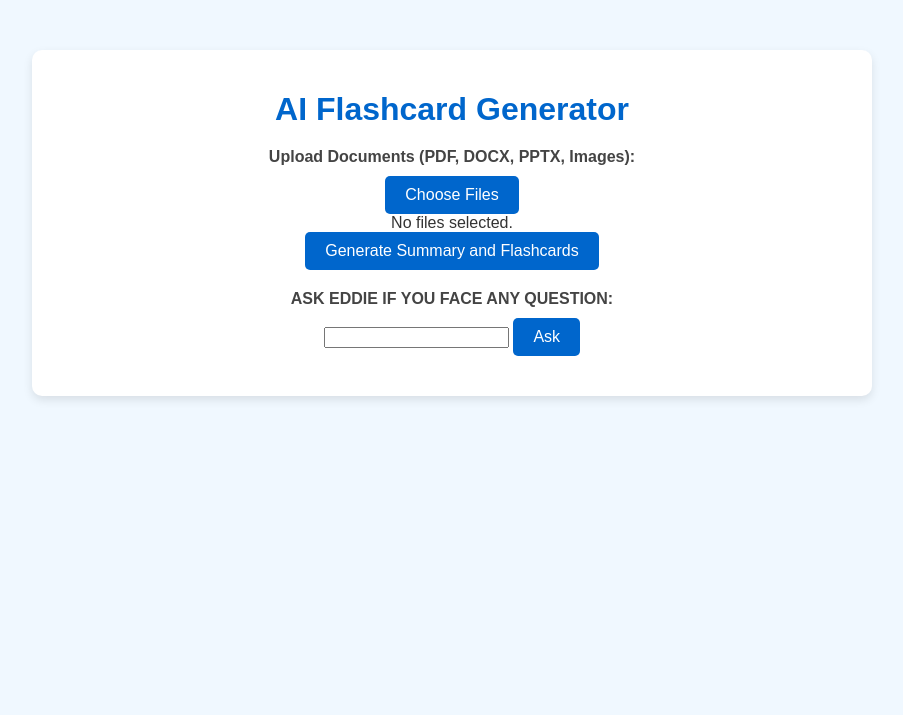
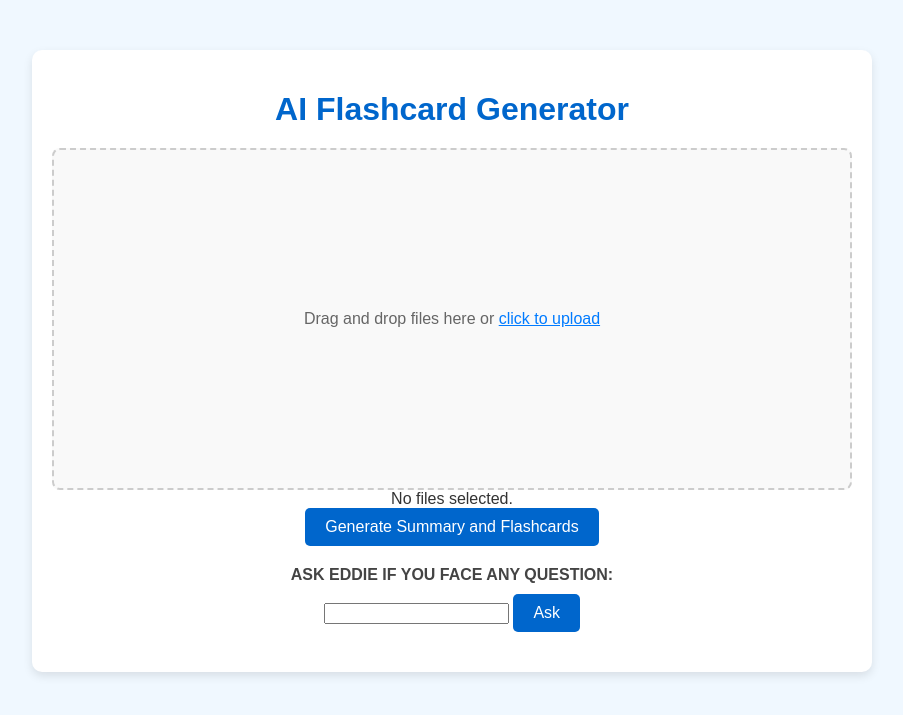
Before and after one commit to EddieSHK/YELK, a Flask app: template templates/index2.html in a window 1280 px wide. Shown: the top 715 px of the page, without its empty margins (188-1091 px from the left). Run offline with Flask 3, Linux system fonts and the light colour scheme; the template is opened without the code that fills it, so the values that code supplies are empty.

Commit message:
ADD Drag and drop box at index2.html

```diff
--- a/templates/index2.html
+++ b/templates/index2.html
@@ -5,27 +5,181 @@
     <meta name="viewport" content="width=device-width, initial-scale=1.0">
     <link rel="stylesheet" href="/static/style.css">
     <title>AI Flashcard Generator</title>
+    <style>
+        body {
+    font-family: 'Arial', sans-serif;
+    margin: 0;
+    padding: 0;
+    background-color: #f0f8ff; /* Light blue background */
+    color: #333; /* Darker text for contrast */
+}
+
+.container {
+    max-width: 800px;
+    margin: 50px auto;
+    padding: 20px;
+    background-color: #ffffff; /* White background for the main content */
+    border-radius: 10px;
+    box-shadow: 0 4px 10px rgba(0, 0, 0, 0.1); /* Subtle shadow */
+    text-align: center;
+}
+
+h1, h2 {
+    color: #0066cc; /* Bright blue headers */
+    margin-bottom: 20px;
+}
+
+label {
+    font-weight: bold;
+    margin-bottom: 10px;
+    display: block;
+    color: #444;
+}
+
+/* Form styles */
+form {
+    margin-bottom: 20px;
+}
+
+input[type="file"] {
+    display: block;
+    margin: 10px auto;
+    padding: 5px;
+    border: 1px solid #ccc;
+    border-radius: 5px;
+    font-size: 16px;
+}
+
+button {
+    background-color: #0066cc; /* Bright blue button */
+    color: white;
+    padding: 10px 20px;
+    border: none;
+    border-radius: 5px;
+    cursor: pointer;
+    font-size: 16px;
+    transition: background-color 0.3s;
+}
+
+button:hover {
+    background-color: #004d99; /* Darker blue on hover */
+}
+
+/* Summary and flashcards list styles */
+ul {
+    list-style-type: none;
+    padding: 0;
+    margin: 0;
+}
+
+li {
+    background-color: #f9f9f9; /* Subtle background for list items */
+    margin: 10px 0;
+    padding: 10px;
+    border: 1px solid #ddd;
+    border-radius: 5px;
+    text-align: left;
+}
+
+li strong {
+    color: #0066cc;
+}
+
+/* Flashcard styling */
+.flashcard {
+    text-align: left;
+    margin-bottom: 15px;
+    padding: 15px;
+    border: 1px solid #ddd;
+    border-radius: 5px;
+    background-color: #f9f9f9;
+}
+
+.flashcard p {
+    margin: 5px 0;
+}
+
+/* Back button styles */
+#back-button {
+    display: inline-block;
+    background-color: #0066cc;
+    color: white;
+    text-decoration: none;
+    padding: 10px 20px;
+    border-radius: 5px;
+    margin-top: 20px;
+    font-size: 16px;
+}
+
+#back-button:hover {
+    background-color: #004d99;
+}
+
+/* Responsive design */
+@media (max-width: 600px) {
+    .container {
+        margin: 20px;
+        padding: 15px;
+    }
+
+    button, #back-button {
+        font-size: 14px;
+        padding: 8px 15px;
+    }
+
+    li {
+        font-size: 14px;
+    }
+}
+        .drag-drop-zone {
+            border: 2px dashed #ccc;
+            border-radius: 8px;
+            padding: 20%;
+
+            text-align: center;
+            color: #666;
+            background-color: #f9f9f9;
+            transition: background-color 0.2s, border-color 0.2s;
+        }
+
+        .drag-drop-zone.dragover {
+            border-color: #007bff;
+            background-color: #e8f4ff;
+            color: #007bff;
+        }
+
+        .drag-drop-zone p {
+            margin: 0;
+        }
+
+        #upload-btn-link {
+            color: #007bff;
+            text-decoration: underline;
+            cursor: pointer;
+        }
+    </style>
 </head>
 <body>
     <div class="container">
         <h1>AI Flashcard Generator</h1>
 
         <!-- Form to upload multiple files -->
-        <!-- File Upload Section -->
         <form id="upload-form">
-            <label for="file-input">Upload Documents (PDF, DOCX, PPTX, Images):</label>
-            <!-- Hidden file input -->
-            <input type="file" id="file-input" style="display: none;" multiple>
-            <!-- Custom button to trigger file input -->
-            <button type="button" id="upload-btn">Choose Files</button>
+            <!-- Drag-and-Drop File Upload Section -->
+            <div id="drag-and-drop-zone" class="drag-drop-zone">
+                <p>Drag and drop files here or <span id="upload-btn-link">click to upload</span></p>
+            </div>
+
             <!-- File list display -->
             <div id="file-list">No files selected.</div>
+
             <!-- Submit button -->
             <button type="button" id="submit-btn">Generate Summary and Flashcards</button>
         </form>
+
         <div id="loading-spinner" style="display: none;">
             <p>Processing...</p>
-            <img src="static\spinner.gif" alt="Loading..." width="5%" />
+            <img src="static/spinner.gif" alt="Loading..." width="5%" />
         </div>
 
         <!-- Displaying the result for summaries and flashcards -->
@@ -47,29 +201,48 @@
 
     <script>
     document.addEventListener("DOMContentLoaded", () => {
-    const fileInput = document.getElementById("file-input");
         const fileListDiv = document.getElementById("file-list");
-    const uploadBtn = document.getElementById("upload-btn");
         const submitBtn = document.getElementById("submit-btn");
         const spinner = document.getElementById("loading-spinner");
         const resultDiv = document.getElementById("result");
+        const dragDropZone = document.getElementById("drag-and-drop-zone");
+        const uploadBtnLink = document.getElementById("upload-btn-link");
 
         let uploadedFiles = []; // Track all uploaded files
 
-    // Open the file input dialog when clicking the custom upload button
-    uploadBtn.addEventListener("click", () => {
-        fileInput.click();
+        // Drag-and-Drop Event Handlers
+        dragDropZone.addEventListener("dragover", (e) => {
+            e.preventDefault();
+            dragDropZone.classList.add("dragover");
         });
 
-    // Handle file selection
+        dragDropZone.addEventListener("dragleave", () => {
+            dragDropZone.classList.remove("dragover");
+        });
+
+        dragDropZone.addEventListener("drop", (e) => {
+            e.preventDefault();
+            dragDropZone.classList.remove("dragover");
+
+            const files = Array.from(e.dataTransfer.files);
+            uploadedFiles = uploadedFiles.concat(files);
+            updateFileListUI();
+        });
+
+        // Trigger file input when clicking on the link inside the drag-and-drop zone
+        uploadBtnLink.addEventListener("click", () => {
+            const fileInput = document.createElement("input");
+            fileInput.type = "file";
+            fileInput.accept = "application/pdf, .docx, .pptx, .jpg, .jpeg, .png"; // Accept common file types
+            fileInput.multiple = true;
+
             fileInput.addEventListener("change", () => {
                 const newFiles = Array.from(fileInput.files);
                 uploadedFiles = uploadedFiles.concat(newFiles);
+                updateFileListUI();
+            });
 
-        // Clear the input to allow reselecting the same file later
-        fileInput.value = "";
-
-        updateFileListUI();
+            fileInput.click();
         });
 
         // Update file list display
@@ -101,7 +274,7 @@
             fileListDiv.appendChild(list);
         };
 
-    // Handle form submission
+        // Handle form submission for generating flashcards
         submitBtn.addEventListener("click", async () => {
             if (uploadedFiles.length === 0) {
                 alert("Please upload at least one file.");
@@ -144,40 +317,9 @@
             }
         });
 
-    // Initial UI setup
+        // Ensure UI is updated initially
         updateFileListUI();
-
-    // Handle the form submission for asking a question
-    document.getElementById("questionForm").addEventListener("submit", function (event) {
-        event.preventDefault(); // Prevent form from submitting normally
-
-        const question = document.getElementById("question").value;
-        spinner.style.display = 'block'; // Show spinner for question processing
-
-        fetch('/ask_question', {
-            method: 'POST',
-            headers: {
-                'Content-Type': 'application/x-www-form-urlencoded',
-            },
-            body: 'question=' + encodeURIComponent(question)
-        })
-        .then(response => response.json())
-        .then(data => {
-            spinner.style.display = 'none'; // Hide spinner
-            if (data.answer) {
-                document.getElementById("answerText").textContent = data.answer;
-                document.getElementById("answerSection").style.display = "block";
-            } else {
-                alert("Error: " + data.error);
-            }
-        })
-        .catch(error => {
-            spinner.style.display = 'none'; // Hide spinner even on error
-            console.error('Error:', error);
     });
-    });
-});
-
     </script>
 </body>
 </html>
```
Also changed, not shown: tracked_questions.json (+1 -1 lines). Lines whose indentation alone changed are shown as unchanged.
